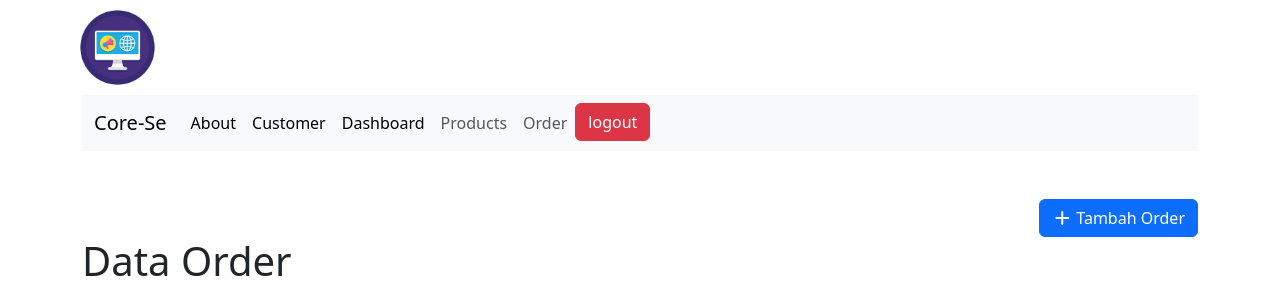
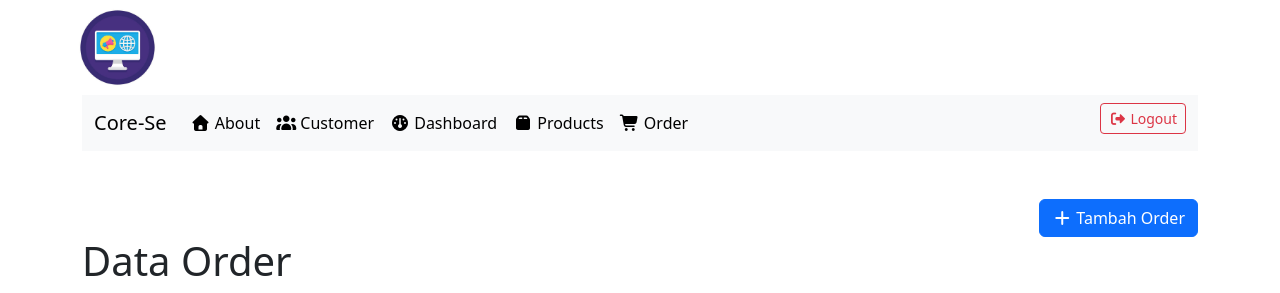
Before and after one commit to ekocahyono438/core-se-tugas-18, a Laravel app: page /orders in a window 1280 px wide. Shown: the top 293 px of the page. Run offline with Laravel 12, Linux system fonts and the light colour scheme; a user stored in the database is signed in; data comes from the database, SQL or seed files in the repository; data that the repository does not hold is empty; parts of the project's set-up code (start-up, migrations or seed data) failed here and were passed over.

Commit message:
menambahkah button logout pada navbar

```diff
--- a/app/Providers/AppServiceProvider.php
+++ b/app/Providers/AppServiceProvider.php
@@ -21,7 +21,8 @@ class AppServiceProvider extends ServiceProvider
      * Bootstrap any application services.
      */
     public function boot(): void
-    {    //untuk customers
+    {
+        //untuk customers
         Paginator::useBootstrapFive();
         Gate::define('view.customers', function($user){
             return in_array($user->role, ['admin', 'staff', 'manager']);
@@ -36,9 +37,10 @@ class AppServiceProvider extends ServiceProvider
         });
         //akhir untuk customers
 
+
         //untuk orders
          Paginator::useBootstrapFive();
-        Gate::define('view.orders', function($user){
+         Gate::define('view.orders', function($user){
             return in_array($user->role, ['admin', 'staff', 'manager']);
         });
 
--- a/resources/views/customers/index.blade.php
+++ b/resources/views/customers/index.blade.php
@@ -37,12 +37,12 @@
                   <td>{{ $customer['city'] }}</td>
                   <td >
                     @can('view.customers')
-                    <a href="{{ route('customers.show', $customer['id']) }}" class="btn btn-primary ">
+                    <a href="{{ route('customers.show', $customer['id']) }}" class="btn btn-primary nav-zoom ">
                     <i class="fa-solid fa-eye"></i> Detal </a>
                     @endcan
 
                     @can('manage.customers')
-                    <a href="{{ route('customers.edit', $customer['id']) }}" class="btn btn-warning ">
+                    <a href="{{ route('customers.edit', $customer['id']) }}" class="btn btn-warning nav-zoom ">
                     <i class="fa-solid fa-pen-to-square"></i>Edit</a>
                     @endcan
 
@@ -53,7 +53,7 @@
                       @csrf
                       @method('DELETE')
 
-                      <button type="submit" class="btn btn-danger" >
+                      <button type="submit" class="btn btn-danger nav-zoom " >
                       <i class="fa-solid fa-trash"></i>Delete</button>
                     </form>
                     @endcan
--- a/resources/views/layouts/admin.blade.php
+++ b/resources/views/layouts/admin.blade.php
@@ -7,53 +7,83 @@
     <link rel="stylesheet" href="https://cdnjs.cloudflare.com/ajax/libs/font-awesome/7.3.1/css/all.min.css" integrity="sha512-..." crossorigin="anonymous" referrerpolicy="no-referrer" />
 
     <link rel="icon" type="image/jpg" href="{{ asset('images/digital.jpg') }}">
-    <link href="https://cdn.jsdelivr.net/npm/bootstrap@5.3.8/dist/css/bootstrap.min.css" rel="stylesheet" integrity="sha384-sRIl4kxILFvY47J16cr9ZwB07vP4J8+LH7qKQnuqkuIAvNWLzeN8tE5YBujZqJLB" crossorigin="anonymous">
+    <link href="https://cdn.jsdelivr.net/npm/bootstrap@5.3.8/dist/css/bootstrap.min.css" rel="stylesheet"
+     integrity="sha384-sRIl4kxILFvY47J16cr9ZwB07vP4J8+LH7qKQnuqkuIAvNWLzeN8tE5YBujZqJLB" crossorigin="anonymous">
+
+     <style>
+        .nav-zoom {
+            display: inline-block;
+            transition: transform 0.2s ease-in-out, color 0.2s ease-in-out;
+        }
+        .nav-zoom:hover {
+            transform: scale(1.20);
+        }
+    </style>
+
   </head>
   <body>
     <div class="container">
             <div class="row">
                 <div class="col-lg-1 p-2">
                     <img src="{{ asset('images/digital.jpg') }}" class="img-fluid" alt="">
-
                 </div>
             </div>
+
         <div class="row">
             <div class="col-lg-12">
             <nav class="navbar navbar-expand-lg bg-body-tertiary">
             <div class="container-fluid">
-            <a class="navbar-brand" href="#">Core-Se</a>
+            <a class="navbar-brand  nav-zoom" href="#">Core-Se</a>
             <button class="navbar-toggler" type="button" data-bs-toggle="collapse" data-bs-target="#navbarNav" aria-controls="navbarNav" aria-expanded="false" aria-label="Toggle navigation">
             <span class="navbar-toggler-icon"></span>
             </button>
         <div class="collapse navbar-collapse" id="navbarNav">
-        <ul class="navbar-nav">
+
+
+        <ul class="navbar-nav d-flex w-100 list-unstyled">
              <li class="nav-item">
-                <a class="nav-link active" aria-current="page" href="{{url('/about')}}">About</a>
+                <a class="nav-link active nav-zoom " aria-current="page" href="{{url('/about')}}">
+                <i class="fas fa-home "></i>
+                About</a>
             </li>
 
             <li class="nav-item">
-                <a class="nav-link active" aria-current="page" href="{{url('/customers')}}">Customer</a>
+                <a class="nav-link active nav-zoom
+                {{ request()->routeIs('customers.*') ? 'active fw-bold text-primary' : '' }}"
+                 aria-current="page" href="{{url('/customers')}}">
+                <i class="fa-solid fa-users"></i>
+                Customer</a>
             </li>
 
              <li class="nav-item">
-                <a class="nav-link active" aria-current="page" href="{{url('/dashboard')}}">Dashboard</a>
+                <a class="nav-link active nav-zoom" aria-current="page" href="{{url('/dashboard')}}">
+                <i class="fa-solid fa-gauge"></i>
+                Dashboard</a>
             </li>
 
             <li class="nav-item">
-                <a class="nav-link" href="{{url('/products')}}">Products</a>
+                <a class="nav-link active  nav-zoom " href="{{url('/products')}}">
+                <i class="fa-solid fa-box"></i>
+                Products</a>
             </li>
 
               <li class="nav-item">
-                <a class="nav-link" href="{{url('/orders')}}">Order</a>
+                <a class="nav-link active  nav-zoom" href="{{url('/orders')}}">
+                <i class="fa-solid fa-cart-shopping"></i>
+                Order</a>
             </li>
 
-            <li>
-                <form action="{{ route('logout')}}" method="POST">
-                    @csrf
-                    <button type="submit" class="  btn btn-danger">logout</button>
+            <li class="nav-zoom item ms-auto">
 
-                </form>
+                    <form action="{{ route('logout')}}" method="POST" >
+                        @csrf
+                        <button type="submit" class="btn btn-outline-danger btn-sm d-inline " >
+                        <i class="fas fa-sign-out-alt"></i> Logout </button>
+                    </form>
+
             </li>
+
+
         </ul>
         </div>
     </div>
--- a/resources/views/orders/index.blade.php
+++ b/resources/views/orders/index.blade.php
@@ -53,12 +53,12 @@
                     @endcan
 
                     @can('view.orders')
-                      <a href="{{ route('orders.show', $order['id']) }}" class="btn btn-primary">
+                      <a href="{{ route('orders.show', $order['id']) }}" class="btn btn-primary nav-zoom">
                       <i class="fa-solid fa-eye"></i>Detail</a>
                     @endcan
 
                     @can('manage.orders')
-                      <a href="{{ route('orders.edit', $order['id']) }}" class="btn btn-warning">
+                      <a href="{{ route('orders.edit', $order['id']) }}" class="btn btn-warning nav-zoom">
                       <i class="fa-solid fa-pen-to-square"></i>Edit</a>
                     @endcan
 
@@ -68,7 +68,7 @@
                         onsubmit="return confirm('apakah anda yakin menghapus data ini?')">
                         @csrf
                         @method('DELETE')
-                        <button type="submit" class="btn btn-danger" ><i class="fa-solid fa-trash"></i> Delete</button>
+                        <button type="submit" class="btn btn-danger nav-zoom" ><i class="fa-solid fa-trash"></i> Delete</button>
                       </form>
                     @endcan
                   </td>
--- a/resources/views/page/abouts.blade.php
+++ b/resources/views/page/abouts.blade.php
@@ -1,5 +1,5 @@
 
-@extends("layouts.app")
+@extends("layouts.admin")
 @section("content")
 <h1>Tentang Toko</h1>
 <table class="table">
--- a/resources/views/products/index.blade.php
+++ b/resources/views/products/index.blade.php
@@ -1,4 +1,4 @@
-@extends("layouts.app")
+@extends("layouts.admin")
 @section("content")
 <div class="row mt-5">
   <div class="col-lg-12 d-flex justify-content-end">
```
